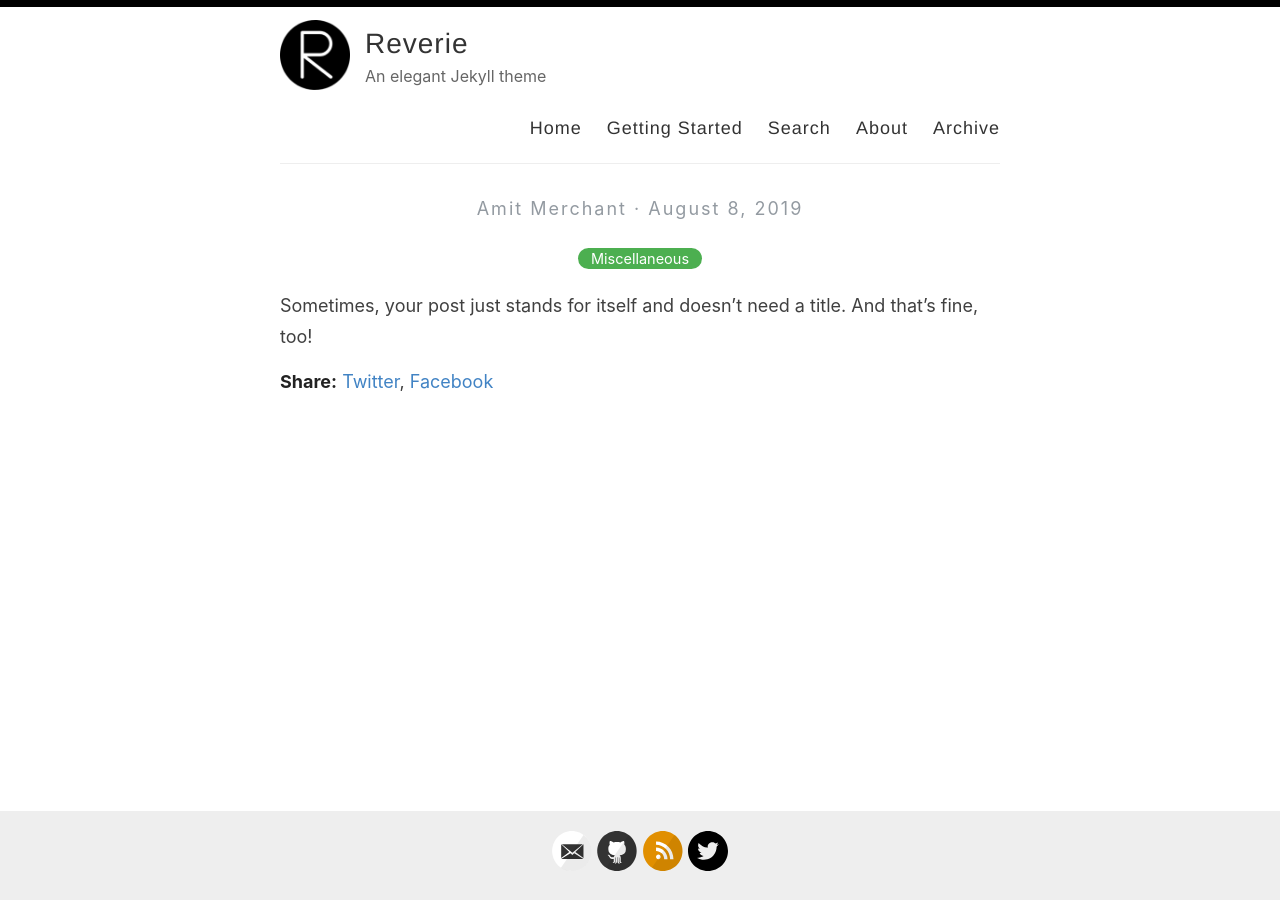
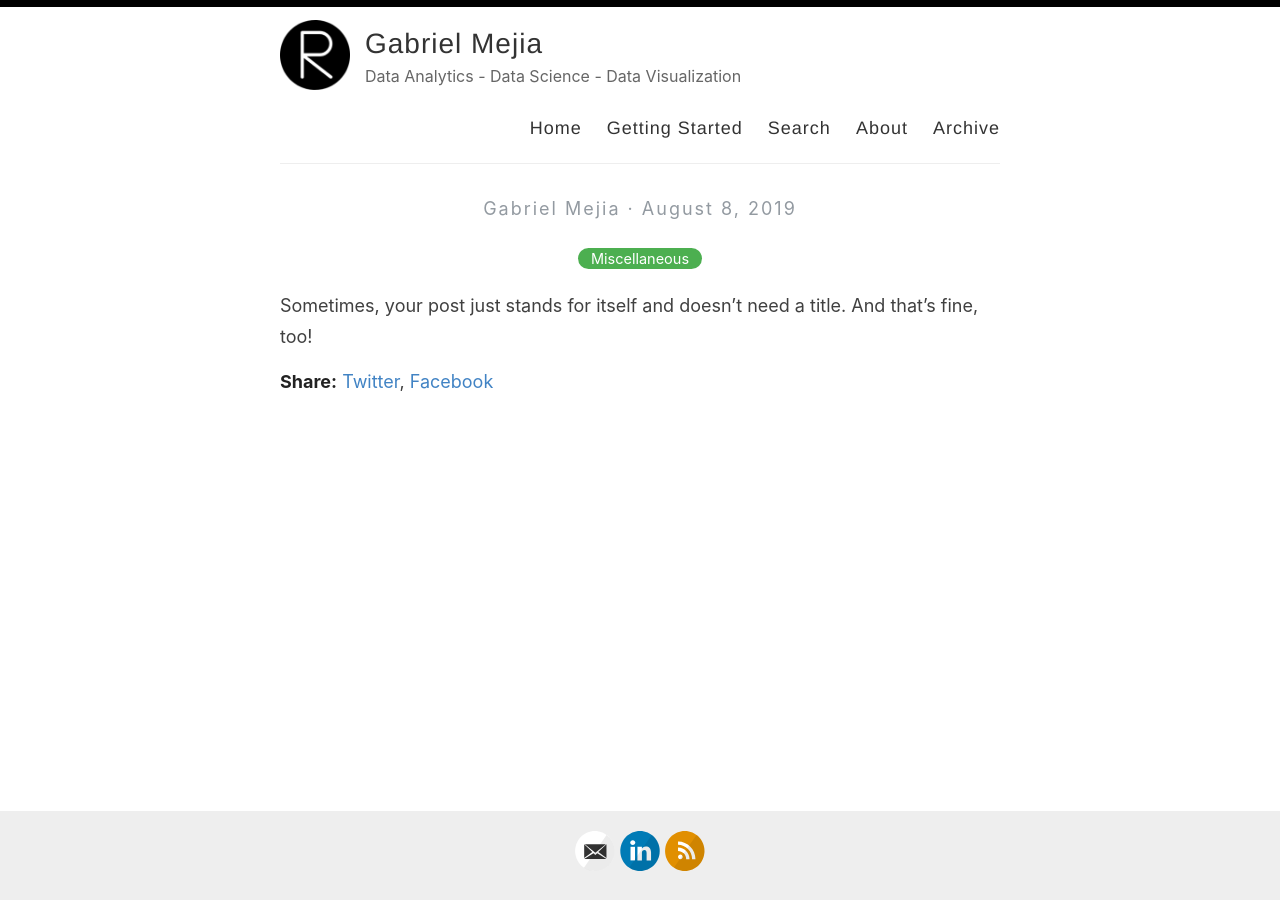
Before and after one commit to gmejianina/gmejianina.github.io, a Jekyll site: the page built from _posts/2019-08-08-no-title-posts.md, in a window 1280 px wide. Built offline with Jekyll 4.4.1, drawn with Linux system fonts in a browser that asks for light colours.

Commit message:
Update _config.yml

```diff
--- a/_config.yml
+++ b/_config.yml
@@ -3,13 +3,13 @@
 #
 
 # Name of your site (displayed in the header)
-name: Reverie
+name: Gabriel Mejia
 
 # Name of the author
-author: Amit Merchant
+author: Gabriel Mejia
 
 # Short bio or description (displayed in the header)
-description: An elegant Jekyll theme
+description: Data Analytics - Data Science - Data Visualization
 
 # URL of your avatar or profile pic (you could use your GitHub profile pic)
 avatar: /images/reverie.png
@@ -21,15 +21,15 @@ avatar: /images/reverie.png
 # Includes an icon in the footer for each username you enter
 footer-links:
   dribbble:
-  email: amit.d.merchant@gmail.com
+  email: gmejia@outlook.com
   facebook:
   flickr:
-  github: amitmerchant1990/reverie
+  github:
   instagram:
-  linkedin:
+  linkedin: gabrielmejianina
   pinterest:
   rss: rss
-  twitter: amit_merchant
+  twitter:
   stackoverflow:
   youtube: # channel/<your_long_string> or user/<user-name>
   googleplus: # anything in your profile username that comes after plus.google.com/
@@ -41,21 +41,21 @@ footer-links:
 disqus:
 
 # Enter your Google Analytics web tracking code (e.g. UA-2110908-2) to activate tracking
-google_analytics: UA-43339302-11
+google_analytics:
 
 # For newer "GA4" analytics, use the following instead of the "UA" entry above
 #google_analytics_ga4: G-GABC1DEFG
 
 # Your website URL (e.g. http://amitmerchant1990.github.io or http://www.amitmerchant.com)
 # Used for Sitemap.xml and your RSS feed
-url: http://www.amitmerchant.com/reverie
-enforce_ssl: https://www.amitmerchant.com/reverie
+url: https://gmejianina.github.io/
+enforce_ssl: https://gmejianina.github.io/
 
 # If you're hosting your site at a Project repository on GitHub pages
 # (http://yourusername.github.io/repository-name)
 # and NOT your User repository (http://yourusername.github.io)
 # then add in the baseurl here, like this: "/repository-name"
-baseurl: "/reverie"
+baseurl: ""
 
 #
 # !! You don't need to change any of the configuration flags below !!
```
